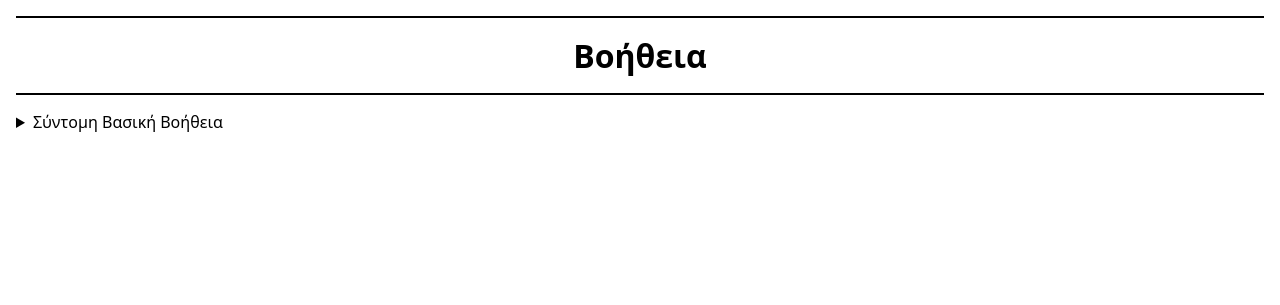
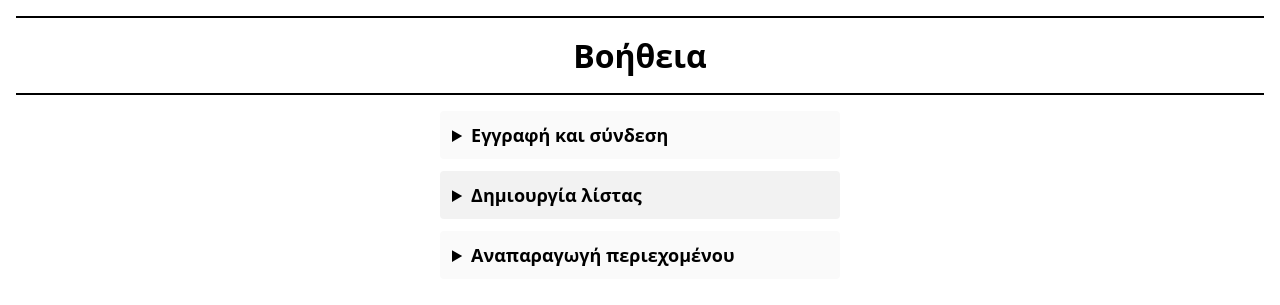
Before and after one commit to Katsioulhs/P2020166-P2020161, a PHP site: page /help.php in a window 1280 px wide. Shown: the part 38-343 px from the top of the page. Run offline with PHP 8.4, Linux system fonts and the light colour scheme.

Commit message:
update: index and help page

```diff
--- a/php/help.php
+++ b/php/help.php
@@ -17,10 +17,22 @@ session_start();
 <body>
 	<?php require 'navigation.php' ?>
 
-	<details>
-		<summary>Σύντομη Βασική Βοήθεια</summary>
-		<p>Δεν έχω ιδέα τι θέλει...</p>
-	</details>
+	<main class="narrow">
+		<details>
+			<summary>Εγγραφή και σύνδεση</summary>
+			<p>Για να δημιουργήσετε λογαριασμό, μεταβείτε στη <a href="register.php">σελίδα εγγραφής</a> και συμπληρώστε τα απαιτούμενα πεδία. Μετά την εγγραφή, μπορείτε να <a href="login.php">συνδεθείτε</a> και να αποκτήσετε πρόσβαση στις λειτουργίες του ιστοτόπου.</p>
+		</details>
+
+		<details>
+			<summary>Δημιουργία λίστας</summary>
+			<p>Αφού συνδεθείτε, μπορείτε να δημιουργήσετε νέες λίστες περιεχομένου YouTube, να προσθέσετε βίντεο και να τις ορίσετε ως ιδιωτικές ή δημόσιες.</p>
+		</details>
+
+		<details>
+			<summary>Αναπαραγωγή περιεχομένου</summary>
+			<p>Τα βίντεο των λιστών μπορούν να αναπαραχθούν απευθείας από τις σελίδες λιστών, με ενσωματωμένο player YouTube.</p>
+		</details>
+	</main>
 </body>
 
 </html>
--- a/php/style.css
+++ b/php/style.css
@@ -121,20 +121,33 @@ button {
 }
 
 details {
-	/* padding: .75rem; */
+	padding: .75rem;
+	border-radius: .25rem;
 
 	&:has(summary:hover) {
-		/* background-color: red; */
+		background-color: light-dark(hsl(from var(--color-primary) h s calc(l + 35)), hsl(from var(--color-primary) h s calc(l - 35)));
 	}
 
-	&[open] {
-		/* background-color: rgb(131, 131, 131); */
+	&>:nth-child(2) {
+		margin-top: .75rem;
 	}
 
-	&>summary:hover {
-		cursor: pointer;
+	& summary {
+		font-size: large;
+		font-weight: 600;
+
+		&:hover {
+			cursor: pointer;
+		}
 	}
 
+	&:nth-child(odd) {
+		background-color: light-dark(hsl(from white h s calc(l - 2)), hsl(from black h s calc(l + 10)));
+	}
+
+	&:nth-child(even) {
+		background-color: light-dark(hsl(from white h s calc(l - 5)), hsl(from black h s calc(l + 13)));
+	}
 }
 
 form {
@@ -163,7 +176,8 @@ form {
 		width: 100%;
 		padding: .5rem;
 
-		&[type="checkbox"], &[type="radio"] {
+		&[type="checkbox"],
+		&[type="radio"] {
 			width: auto;
 			padding: 0rem;
 		}
@@ -196,9 +210,9 @@ dialog[open] {
 		opacity: .5;
 	}
 
-	&.search, &.edit {
+	&.search,
+	&.edit {
 		text-align: left;
-
 		width: 100%;
 		max-width: 25rem;
 
```
Also changed, not shown: php/index.php (+14 -7 lines).
